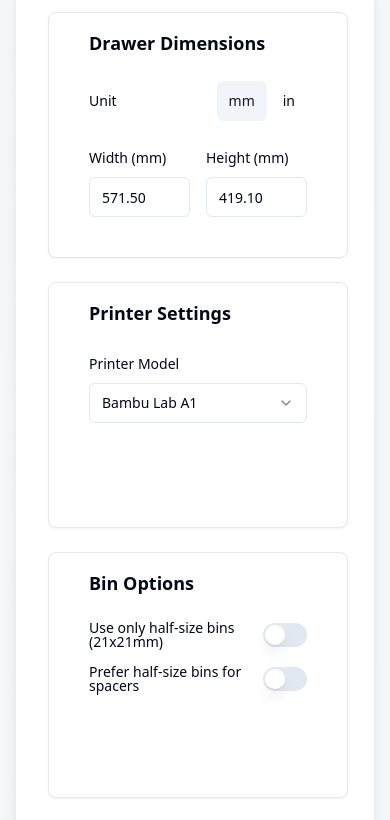
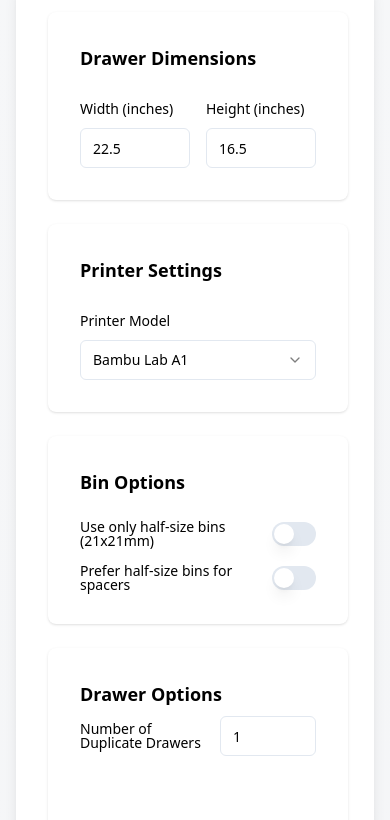
Before and after one commit to ntindle/gridfinity-space-optimizer, a React (Vite) app: page / in a window 390 px wide. Shown: the part 2360-3180 px from the top of the page. Built offline with nearby package versions, Linux system fonts and the light colour scheme.

Commit message:
Reverted to edit 6406d03d-cc27-4693-9e78-a6df792e390d: "Create LICENSE
Signed-off-by: Nicholas Tindle <nicholas.tindle@agpt.co>"

```diff
--- a/src/components/GridfinityCalculator.jsx
+++ b/src/components/GridfinityCalculator.jsx
@@ -6,19 +6,15 @@ import BinOptions from "./GridfinityCalculator/BinOptions";
 import DrawerOptions from "./GridfinityCalculator/DrawerOptions";
 import GridfinityResults from "./GridfinityResults";
 import GridfinityVisualPreview from "./GridfinityVisualPreview";
-import { Card, CardContent } from "@/components/ui/card";
-import { printerSizes } from "@/lib/utils";
 
 const GridfinityCalculator = () => {
-  const [drawerSize, setDrawerSize] = useState({ width: 571.5, height: 419.1 }); // Default in mm
+  const [drawerSize, setDrawerSize] = useState({ width: 22.5, height: 16.5 });
   const [printerSize, setPrinterSize] = useState({ x: 256, y: 256 });
-  const [selectedPrinter, setSelectedPrinter] = useState("Bambu Lab A1");
   const [useHalfSize, setUseHalfSize] = useState(false);
   const [preferHalfSize, setPreferHalfSize] = useState(false);
   const [result, setResult] = useState(null);
   const [layout, setLayout] = useState([]);
   const [numDrawers, setNumDrawers] = useState(1);
-  const [unit, setUnit] = useState('mm');
 
   useEffect(() => {
     const { baseplates, spacers, halfSizeBins, layout } = calculateGrids(
@@ -31,10 +27,33 @@ const GridfinityCalculator = () => {
     setLayout(layout);
   }, [drawerSize, printerSize, useHalfSize, preferHalfSize, numDrawers]);
 
-  const handlePrinterChange = (value) => {
-    setSelectedPrinter(value);
-    setPrinterSize(printerSizes[value]);
+  useEffect(() => {
+    const logWindowSize = () => {
+      console.log(`Window size: ${window.innerWidth}x${window.innerHeight}`);
     };
+
+    logWindowSize();
+    window.addEventListener("resize", logWindowSize);
+
+    return () => window.removeEventListener("resize", logWindowSize);
+  }, []);
+
+  useEffect(() => {
+    const gridContainer = document.querySelector(".grid");
+    if (gridContainer) {
+      const computedStyle = window.getComputedStyle(gridContainer);
+      console.log(
+        "Computed grid-template-columns:",
+        computedStyle.gridTemplateColumns
+      );
+    }
+  }, []);
+
+  console.log("Rendering GridfinityCalculator");
+  console.log(
+    "Tailwind classes applied:",
+    "grid grid-cols-1 md:grid-cols-2 gap-6"
+  );
 
   return (
     <div className="space-y-6">
@@ -46,42 +65,32 @@ const GridfinityCalculator = () => {
           gridAutoRows: "1fr",
         }}
       >
-        <Card>
-          <CardContent>
+        <div className="bg-white p-4 rounded-lg shadow">
           <DrawerDimensions
             drawerSize={drawerSize}
             setDrawerSize={setDrawerSize}
-              unit={unit}
-              setUnit={setUnit}
           />
-          </CardContent>
-        </Card>
-        <Card>
-          <CardContent>
+        </div>
+        <div className="bg-white p-4 rounded-lg shadow">
           <PrinterSettings
-              selectedPrinter={selectedPrinter}
-              handlePrinterChange={handlePrinterChange}
+            printerSize={printerSize}
+            setPrinterSize={setPrinterSize}
           />
-          </CardContent>
-        </Card>
-        <Card>
-          <CardContent>
+        </div>
+        <div className="bg-white p-4 rounded-lg shadow">
           <BinOptions
             useHalfSize={useHalfSize}
             setUseHalfSize={setUseHalfSize}
             preferHalfSize={preferHalfSize}
             setPreferHalfSize={setPreferHalfSize}
           />
-          </CardContent>
-        </Card>
-        <Card>
-          <CardContent>
+        </div>
+        <div className="bg-white p-4 rounded-lg shadow">
           <DrawerOptions
             numDrawers={numDrawers}
             setNumDrawers={setNumDrawers}
           />
-          </CardContent>
-        </Card>
+        </div>
       </div>
 
       {result && layout.length > 0 && (
@@ -93,20 +102,16 @@ const GridfinityCalculator = () => {
             gridAutoRows: "1fr",
           }}
         >
-          <Card>
-            <CardContent>
+          <div className="bg-white p-4 rounded-lg shadow">
             <GridfinityResults
               result={result}
               useHalfSize={useHalfSize}
               preferHalfSize={preferHalfSize}
             />
-            </CardContent>
-          </Card>
-          <Card>
-            <CardContent>
+          </div>
+          <div className="bg-white p-4 rounded-lg shadow">
             <GridfinityVisualPreview layout={layout} drawerSize={drawerSize} />
-            </CardContent>
-          </Card>
+          </div>
         </div>
       )}
     </div>
--- a/src/components/GridfinityCalculator/DrawerDimensions.jsx
+++ b/src/components/GridfinityCalculator/DrawerDimensions.jsx
@@ -1,48 +1,39 @@
 import React from "react";
 import { Input } from "@/components/ui/input";
 import { Label } from "@/components/ui/label";
-import { ToggleGroup, ToggleGroupItem } from "@/components/ui/toggle-group";
 
-const DrawerDimensions = ({ drawerSize, setDrawerSize, unit, setUnit }) => {
-  const handleSizeChange = (dimension, value) => {
-    const numValue = parseFloat(value) || 0;
-    const sizeInMm = unit === 'in' ? numValue * 25.4 : numValue;
-    setDrawerSize(prev => ({ ...prev, [dimension]: sizeInMm }));
-  };
-
-  const displayValue = (value) => {
-    const numValue = parseFloat(value) || 0;
-    return unit === 'in' ? (numValue / 25.4).toFixed(2) : numValue.toFixed(2);
-  };
-
+const DrawerDimensions = ({ drawerSize, setDrawerSize }) => {
   return (
     <div className="w-full max-w-sm space-y-6 p-4">
       <h3 className="text-lg font-semibold">Drawer Dimensions</h3>
-      <div className="flex items-center justify-between mb-4">
-        <Label>Unit</Label>
-        <ToggleGroup type="single" value={unit} onValueChange={(value) => value && setUnit(value)}>
-          <ToggleGroupItem value="mm">mm</ToggleGroupItem>
-          <ToggleGroupItem value="in">in</ToggleGroupItem>
-        </ToggleGroup>
-      </div>
       <div className="flex items-end space-x-4">
         <div className="flex-1 space-y-2">
-          <Label htmlFor="drawerWidth">Width ({unit})</Label>
+          <Label htmlFor="drawerWidth">Width (inches)</Label>
           <Input
             id="drawerWidth"
             type="number"
-            value={displayValue(drawerSize.width)}
-            onChange={(e) => handleSizeChange('width', e.target.value)}
+            value={drawerSize.width}
+            onChange={(e) =>
+              setDrawerSize({
+                ...drawerSize,
+                width: parseFloat(e.target.value) || 0,
+              })
+            }
             className="w-full"
           />
         </div>
         <div className="flex-1 space-y-2">
-          <Label htmlFor="drawerHeight">Height ({unit})</Label>
+          <Label htmlFor="drawerHeight">Height (inches)</Label>
           <Input
             id="drawerHeight"
             type="number"
-            value={displayValue(drawerSize.height)}
-            onChange={(e) => handleSizeChange('height', e.target.value)}
+            value={drawerSize.height}
+            onChange={(e) =>
+              setDrawerSize({
+                ...drawerSize,
+                height: parseFloat(e.target.value) || 0,
+              })
+            }
             className="w-full"
           />
         </div>
```
Lines whose indentation alone changed are shown as unchanged.
